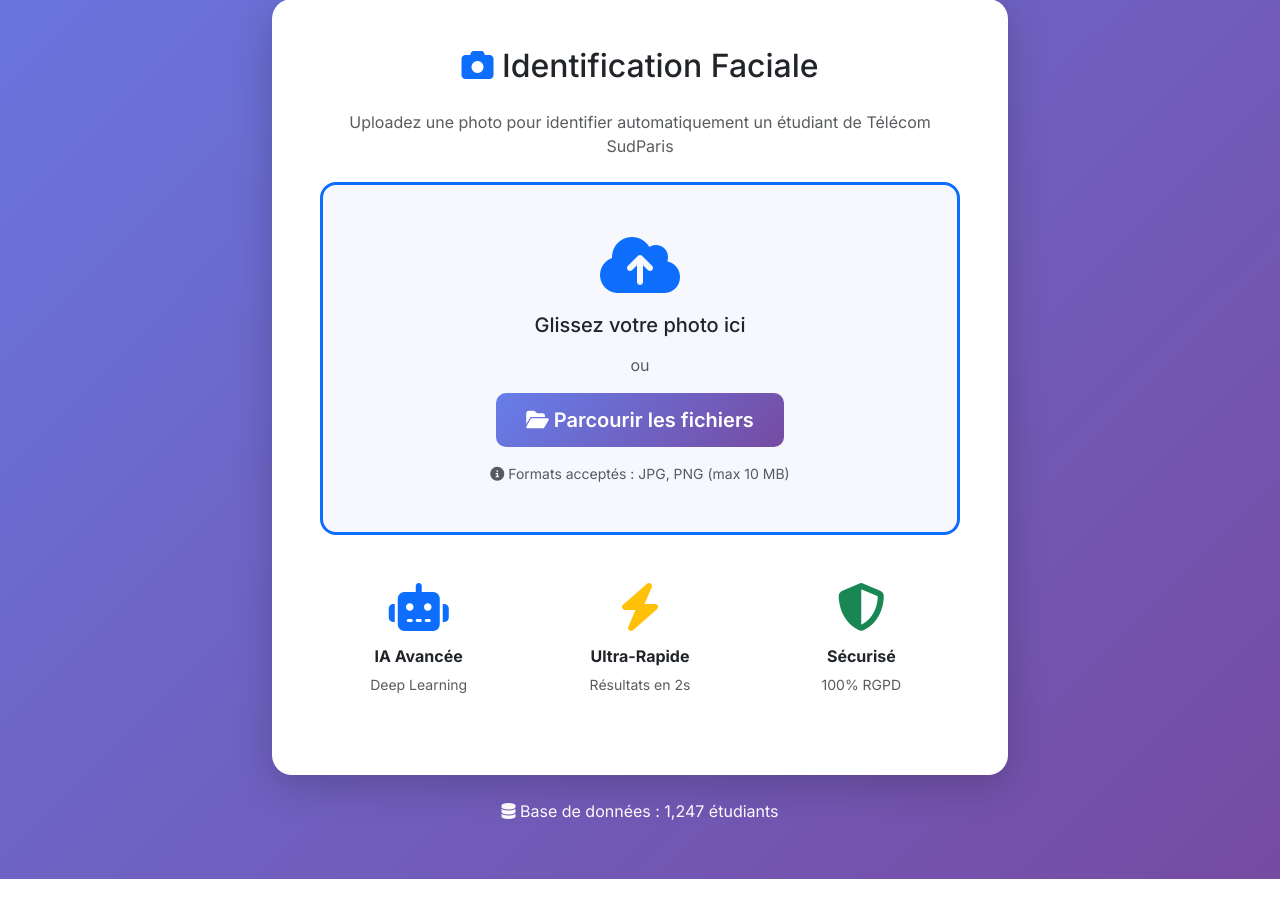
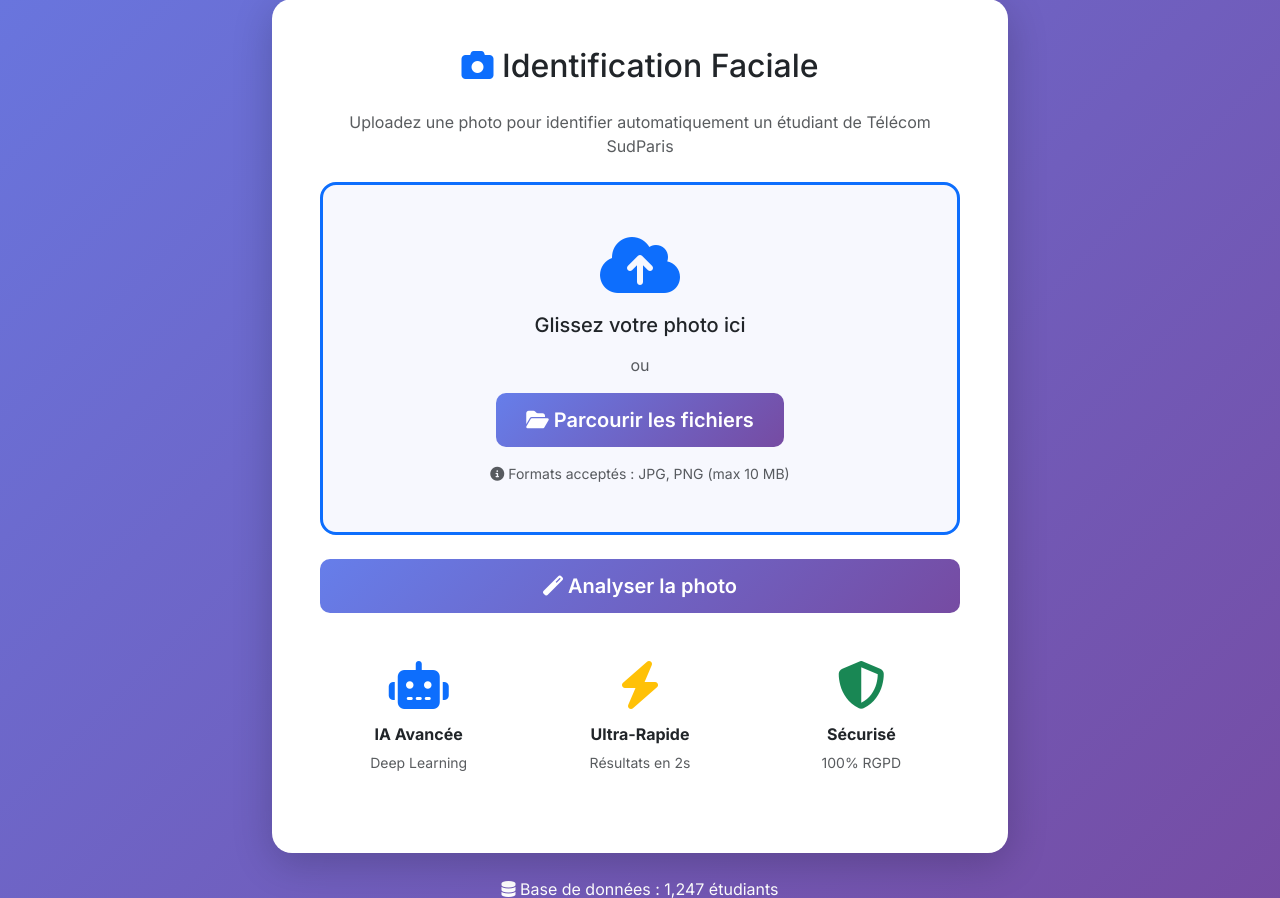
Before and after one commit to Alban091/IDENT-INT, a Django app: page / in a window 1280 px wide. Shown: the part 478-1376 px from the top of the page. Run offline with Django 5.2, Linux system fonts and the light colour scheme.

Commit message:
Ok ajout de la fonctionnalité pour upload une image et ensuite une page preview qui est en cours de construction qui ensuite pourra envoyer l'image et l'analyser

```diff
--- a/recognition/forms.py
+++ b/recognition/forms.py
@@ -1 +1,31 @@
 from django import forms
+
+
+class PhotoUploadForm(forms.Form):
+    """Formulaire simple pour uploader une photo (sans stockage)"""
+
+    photo = forms.ImageField(
+        label='',
+        required=True,
+        widget=forms.FileInput(attrs={
+            'class': 'form-control',
+            'accept': 'image/jpeg,image/png,image/jpg',
+            'id': 'photoInput',
+            'style': 'display: none;'
+        })
+    )
+
+    def clean_photo(self):
+        """Validation de la photo"""
+        photo = self.cleaned_data.get('photo')
+
+        if photo:
+            # Vérifier le type de fichier
+            if not photo.content_type in ['image/jpeg', 'image/png', 'image/jpg']:
+                raise forms.ValidationError("Format non supporté. Utilisez JPG ou PNG.")
+
+            # Vérifier la taille (10 MB max)
+            if photo.size > 10 * 1024 * 1024:
+                raise forms.ValidationError("La photo est trop volumineuse (max 10 MB).")
+
+        return photo
--- a/recognition/templates/recognition/home.html
+++ b/recognition/templates/recognition/home.html
@@ -29,18 +29,44 @@
                     Uploadez une photo pour identifier automatiquement un étudiant de Télécom SudParis
                 </p>
 
+                <!-- Formulaire d'upload -->
+                <form method="post" action="{% url 'recognition:upload_photo' %}" enctype="multipart/form-data" id="uploadForm">
+                    {% csrf_token %}
+
+                    <!-- Input file caché -->
+                    {{ form.photo }}
+
                     <!-- Upload Zone -->
-                <div class="border border-primary border-3 rounded-4 p-5 text-center mb-4" style="background: rgba(102, 126, 234, 0.05); cursor: pointer;">
-                    <i class="fas fa-cloud-upload-alt fa-4x text-primary mb-3"></i>
-                    <h5 class="mb-3">Glissez votre photo ici</h5>
-                    <p class="text-muted mb-3">ou</p>
-                    <button class="btn btn-primary btn-lg">
+                    <div class="border border-primary border-3 rounded-4 p-5 text-center mb-4" id="uploadZone" style="background: rgba(102, 126, 234, 0.05); cursor: pointer;">
+                        <i class="fas fa-cloud-upload-alt fa-4x text-primary mb-3" id="uploadIcon"></i>
+                        <h5 class="mb-3" id="uploadTitle">Glissez votre photo ici</h5>
+                        <p class="text-muted mb-3" id="uploadOr">ou</p>
+
+                        <button type="button" class="btn btn-primary btn-lg" id="browseBtn">
                             <i class="fas fa-folder-open"></i> Parcourir les fichiers
                         </button>
+
                         <p class="text-muted small mt-3 mb-0">
                             <i class="fas fa-info-circle"></i> Formats acceptés : JPG, PNG (max 10 MB)
                         </p>
+
+                        <!-- Preview de l'image -->
+                        <div id="imagePreview" style="display: none; margin-top: 20px;">
+                            <img id="preview" src="" alt="Aperçu" style="max-width: 100%; max-height: 300px; border-radius: 10px; box-shadow: 0 5px 15px rgba(0,0,0,0.2);">
+                            <div class="mt-3">
+                                <button type="button" class="btn btn-danger" id="removeImage">
+                                    <i class="fas fa-times"></i> Supprimer
+                                </button>
                             </div>
+                        </div>
+                    </div>
+
+                    <div class="d-grid mb-4">
+                        <button type="submit" class="btn btn-primary btn-lg" id="submitBtn">
+                            <i class="fas fa-magic"></i> Analyser la photo
+                        </button>
+                    </div>
+                </form>
 
                 <!-- Features -->
                 <div class="row text-center mt-5">
@@ -72,3 +98,105 @@
     </div>
 </div>
 {% endblock %}
+
+{% block extra_js %}
+<script>
+    const uploadZone = document.getElementById('uploadZone');
+    const fileInput = document.getElementById('photoInput');
+    const browseBtn = document.getElementById('browseBtn');
+    const imagePreview = document.getElementById('imagePreview');
+    const preview = document.getElementById('preview');
+    const removeBtn = document.getElementById('removeImage');
+    const uploadIcon = document.getElementById('uploadIcon');
+    const uploadTitle = document.getElementById('uploadTitle');
+    const uploadOr = document.getElementById('uploadOr');
+    const submitBtn = document.getElementById('submitBtn');
+    const uploadForm = document.getElementById('uploadForm');
+
+    // Click sur le bouton "Parcourir"
+    browseBtn.addEventListener('click', (e) => {
+        e.preventDefault();
+        e.stopPropagation();
+        fileInput.click();
+    });
+
+    // Click sur la zone d'upload (sauf sur les boutons)
+    uploadZone.addEventListener('click', (e) => {
+        if (e.target === uploadZone || e.target === uploadIcon || e.target === uploadTitle || e.target === uploadOr) {
+            fileInput.click();
+        }
+    });
+
+    // Drag & Drop
+    uploadZone.addEventListener('dragover', (e) => {
+        e.preventDefault();
+        uploadZone.style.borderColor = '#764ba2';
+        uploadZone.style.background = 'rgba(102, 126, 234, 0.1)';
+    });
+
+    uploadZone.addEventListener('dragleave', () => {
+        uploadZone.style.borderColor = '';
+        uploadZone.style.background = 'rgba(102, 126, 234, 0.05)';
+    });
+
+    uploadZone.addEventListener('drop', (e) => {
+        e.preventDefault();
+        uploadZone.style.borderColor = '';
+        uploadZone.style.background = 'rgba(102, 126, 234, 0.05)';
+
+        const files = e.dataTransfer.files;
+        if (files.length > 0) {
+            fileInput.files = files;
+            handleFileSelect(files[0]);
+        }
+    });
+
+    // Changement de fichier
+    fileInput.addEventListener('change', (e) => {
+        if (e.target.files.length > 0) {
+            handleFileSelect(e.target.files[0]);
+        }
+    });
+
+    // Afficher l'aperçu
+    function handleFileSelect(file) {
+        if (file && file.type.startsWith('image/')) {
+            const reader = new FileReader();
+            reader.onload = (e) => {
+                preview.src = e.target.result;
+                uploadIcon.style.display = 'none';
+                uploadTitle.style.display = 'none';
+                uploadOr.style.display = 'none';
+                browseBtn.style.display = 'none';
+                imagePreview.style.display = 'block';
+            };
+            reader.readAsDataURL(file);
+        }
+    }
+
+    // Supprimer l'image
+    removeBtn.addEventListener('click', (e) => {
+        e.preventDefault();
+        e.stopPropagation();
+        fileInput.value = '';
+        preview.src = '';
+        uploadIcon.style.display = 'block';
+        uploadTitle.style.display = 'block';
+        uploadOr.style.display = 'block';
+        browseBtn.style.display = 'inline-block';
+        imagePreview.style.display = 'none';
+    });
+
+    // Animation du bouton pendant l'upload
+    uploadForm.addEventListener('submit', (e) => {
+        if (!fileInput.files.length) {
+            e.preventDefault();
+            alert('Veuillez sélectionner une photo !');
+            return;
+        }
+
+        submitBtn.innerHTML = '<i class="fas fa-spinner fa-spin"></i> Analyse en cours...';
+        submitBtn.disabled = true;
+    });
+</script>
+{% endblock %}
--- a/recognition/urls.py
+++ b/recognition/urls.py
@@ -4,6 +4,7 @@ from . import views
 app_name = 'recognition'
 
 urlpatterns = [
-# Page d'accueil / upload
     path('', views.home, name='home'),
+    path('upload/', views.upload_photo, name='upload_photo'),
+    path('preview/', views.preview, name='preview'),
 ]
--- a/recognition/views.py
+++ b/recognition/views.py
@@ -1,5 +1,58 @@
-from django.shortcuts import render
+from django.shortcuts import render, redirect
+from django.contrib import messages
+from django.core.files.storage import default_storage
+from django.core.files.base import ContentFile
+import os
+from .forms import PhotoUploadForm
+
 
 def home(request):
-    """Page d'accueil"""
-    return render(request, 'recognition/home.html')
+    """Page d'accueil avec formulaire d'upload"""
+    form = PhotoUploadForm()
+    context = {
+        'form': form
+    }
+    return render(request, 'recognition/home.html', context)
+
+
+def upload_photo(request):
+    """Traitement de l'upload de photo (stockage temporaire en session)"""
+    if request.method == 'POST':
+        form = PhotoUploadForm(request.POST, request.FILES)
+
+        if form.is_valid():
+            photo = request.FILES['photo']
+
+            # Stocker temporairement dans media/temp/ pour l'affichage
+            temp_path = default_storage.save(f'temp/{photo.name}', ContentFile(photo.read()))
+
+            # Sauvegarder le chemin dans la session
+            request.session['uploaded_photo_path'] = temp_path
+            request.session['uploaded_photo_name'] = photo.name
+
+            messages.success(request, 'Photo uploadée avec succès !')
+            return redirect('recognition:preview')
+        else:
+            # Afficher les erreurs
+            for field, errors in form.errors.items():
+                for error in errors:
+                    messages.error(request, error)
+
+    return redirect('recognition:home')
+
+
+def preview(request):
+    """Affichage de la photo uploadée"""
+    photo_path = request.session.get('uploaded_photo_path')
+    photo_name = request.session.get('uploaded_photo_name')
+
+    if not photo_path:
+        messages.warning(request, "Aucune photo n'a été uploadée.")
+        return redirect('recognition:home')
+
+    context = {
+        'photo_url': default_storage.url(photo_path),
+        'photo_name': photo_name
+    }
+
+    return render(request, 'recognition/preview.html', context)
```
Also changed, not shown: recognition/templates/recognition/preview.html (added, +45 -0 lines), db.sqlite3. Lines whose indentation alone changed are shown as unchanged.
